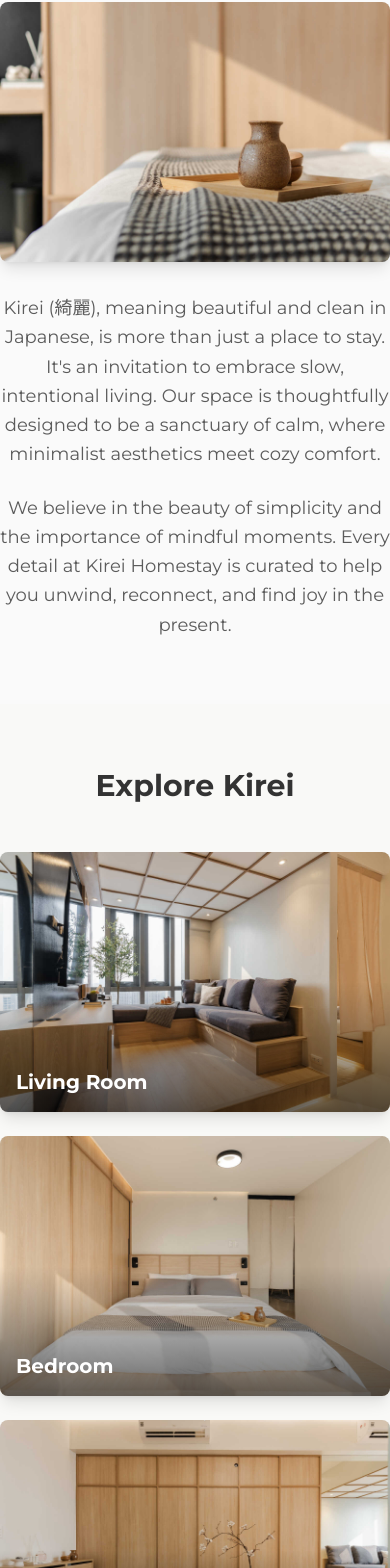
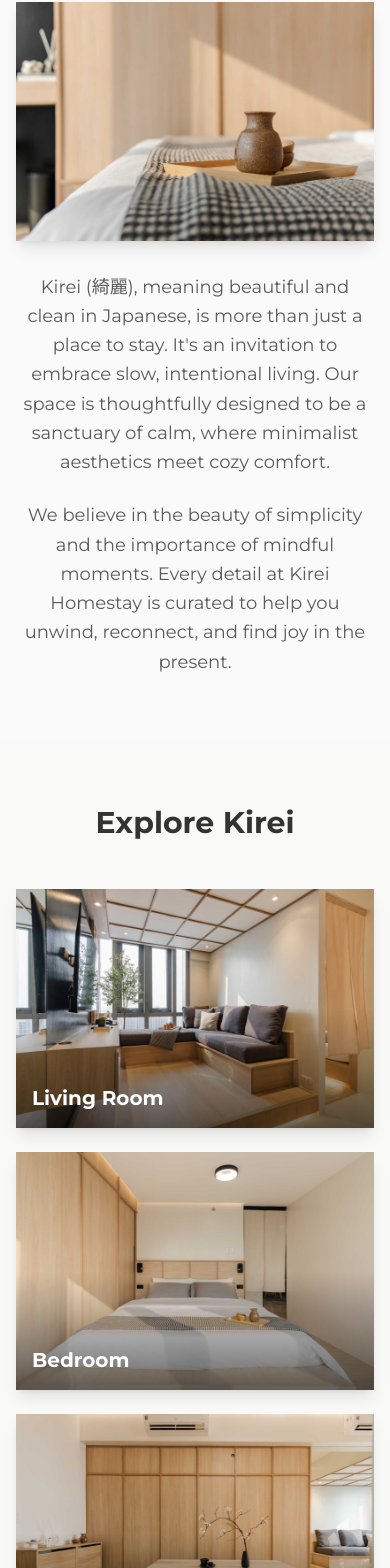
Before and after one commit to raeandres/kirei_homestay_web, a Next.js app: page / in a window 390 px wide. Shown: the part 1039-2607 px from the top of the page. Built offline with nearby package versions, Linux system fonts and the light colour scheme; a web font is replaced by a local one.

Commit message:
Added paddings to adjust the image overflows

```diff
--- a/src/components/sections/about-section.tsx
+++ b/src/components/sections/about-section.tsx
@@ -2,7 +2,7 @@ import Image from "next/image";
 
 export function AboutSection() {
   return (
-    <section id="about" className="py-16 md:py-24 bg-background">
+    <section id="about" className="py-16 md:py-24 bg-background px-4">
       <div className="container max-w-4xl mx-auto text-center">
         <h2 className="text-3xl md:text-4xl font-bold mb-8 font-headline">
           Welcome to Kirei
@@ -13,7 +13,7 @@ export function AboutSection() {
           data-ai-hint="zen decor"
           width={800}
           height={400}
-          className="rounded-lg shadow-lg mx-auto mb-8 object-cover"
+          className="shadow-lg mx-auto mb-8 object-cover"
         />
         <p className="text-lg md:text-xl text-foreground/80 mb-6 leading-relaxed">
           Kirei (綺麗), meaning beautiful and clean in Japanese, is more than
--- a/src/components/sections/amenities-section.tsx
+++ b/src/components/sections/amenities-section.tsx
@@ -115,7 +115,7 @@ const amenityCategories: AmenityCategory[] = [
 
 export function AmenitiesSection() {
   return (
-    <section id="amenities" className="py-16 md:py-24 bg-background">
+    <section id="amenities" className="py-16 md:py-24 bg-background px-4">
       <div className="container max-w-6xl mx-auto">
         <h2 className="text-3xl md:text-4xl font-bold text-center mb-12 font-headline">
           What We Offer
--- a/src/components/sections/gallery-section.tsx
+++ b/src/components/sections/gallery-section.tsx
@@ -77,7 +77,7 @@ export function GallerySection() {
 
   return (
     <section id="gallery" className="py-16 md:py-24 bg-secondary/30">
-      <div className="container max-w-6xl mx-auto">
+      <div className="container max-w-6xl mx-auto px-4">
         <h2 className="text-3xl md:text-4xl font-bold text-center mb-12 font-headline">
           Explore Kirei
         </h2>
@@ -87,7 +87,7 @@ export function GallerySection() {
               key={item.name}
               type="button"
               onClick={() => handleOpenModal(index)}
-              className="group block w-full p-0 border-0 rounded-lg shadow-lg aspect-[3/2] overflow-hidden text-left focus:outline-none focus:ring-2 focus:ring-ring focus:ring-offset-2"
+              className="group block w-full p-0 border-0 shadow-lg aspect-[3/2] overflow-hidden text-left focus:outline-none focus:ring-2 focus:ring-ring focus:ring-offset-2"
               aria-label={`View image of ${item.name}`}
             >
               <div className="relative w-full h-full">
--- a/src/components/sections/review-section.tsx
+++ b/src/components/sections/review-section.tsx
@@ -51,7 +51,7 @@ const reviews = [
 export function ReviewsSection() {
   return (
     <section id="reviews" className="py-16 md:py-24 bg-secondary/30">
-      <div className="container max-w-6xl mx-auto">
+      <div className="container max-w-6xl mx-auto px-4">
         <h2 className="text-3xl md:text-4xl font-bold text-center mb-12 font-headline">
           Guest Experiences
         </h2>
```
